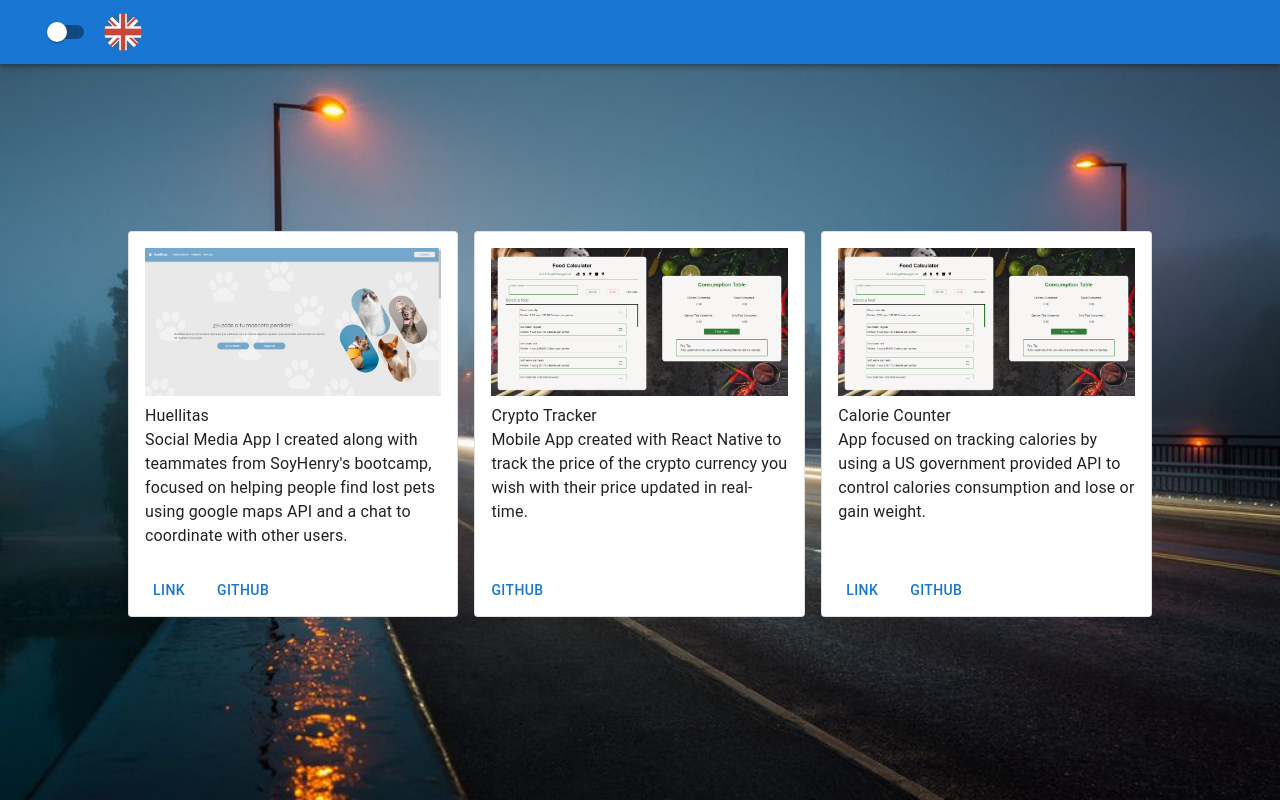
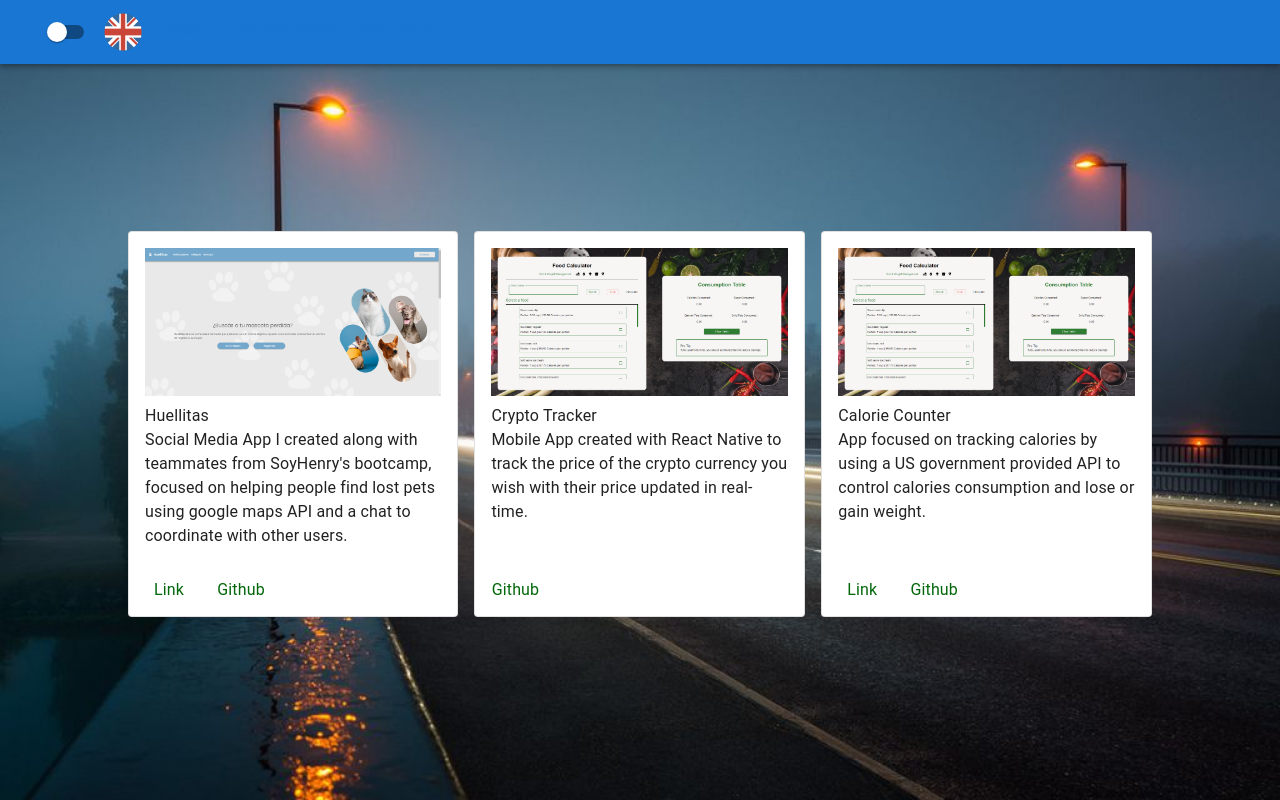
Before and after one commit to JustBecerra/personal-portfolio, a Next.js app: page /projects in a window 1280 px wide. Built offline with nearby package versions, Linux system fonts and the light colour scheme.

Commit message:
add more styles

```diff
--- a/src/components/ProjectCard/index.tsx
+++ b/src/components/ProjectCard/index.tsx
@@ -36,11 +36,19 @@ export const ProjectCard = ({
       <CardActions>
         {url && (
           <Link href={url} target="_blank">
-            <Button>Link</Button>
+            <Button disableTouchRipple disableRipple disableFocusRipple>
+              <Typography className="normal-case text-[#03680b]">
+                Link
+              </Typography>
+            </Button>
           </Link>
         )}
         <Link href={github} target="_blank">
-          <Button>Github</Button>
+          <Button disableTouchRipple disableRipple disableFocusRipple>
+            <Typography className="normal-case text-[#03680b]">
+              Github
+            </Typography>
+          </Button>
         </Link>
       </CardActions>
     </Card>
--- a/src/components/Technologies/index.tsx
+++ b/src/components/Technologies/index.tsx
@@ -31,14 +31,10 @@ export const Technologies = ({
                   },
                 },
               ]}
-              className="flex flex-col justify-center items-center bg-transparent border-4 border-white hover:border-[#03680b]"
+              className="flex flex-col justify-center items-center bg-white border-4 border-white hover:border-[#03680b]"
             >
-              <Typography className="text-center text-white mt-4">
-                {tech.name}
-              </Typography>
-              <Typography className="text-center text-white mb-4">
-                {tech.time}
-              </Typography>
+              <Typography className="text-center mt-4">{tech.name}</Typography>
+              <Typography className="text-center mb-4">{tech.time}</Typography>
               <Box className="w-[20%] h-[20%] mb-4">
                 <Image src={tech.icon} alt="" />
               </Box>
--- a/src/components/navigation/Navbar/index.tsx
+++ b/src/components/navigation/Navbar/index.tsx
@@ -22,13 +22,13 @@ export const Navbar = () => {
             height={30}
           />
           <Link href="/">
-            <Button className="text-white">Home</Button>
+            <Button className="text-white normal-case">Home</Button>
           </Link>
           <Link href="/technologies">
-            <Button className="text-white">Technologies</Button>
+            <Button className="text-white normal-case">Technologies</Button>
           </Link>
           <Link href="/projects">
-            <Button className="text-white">Projects</Button>
+            <Button className="text-white normal-case">Projects</Button>
           </Link>
         </Box>
       </Toolbar>
```
